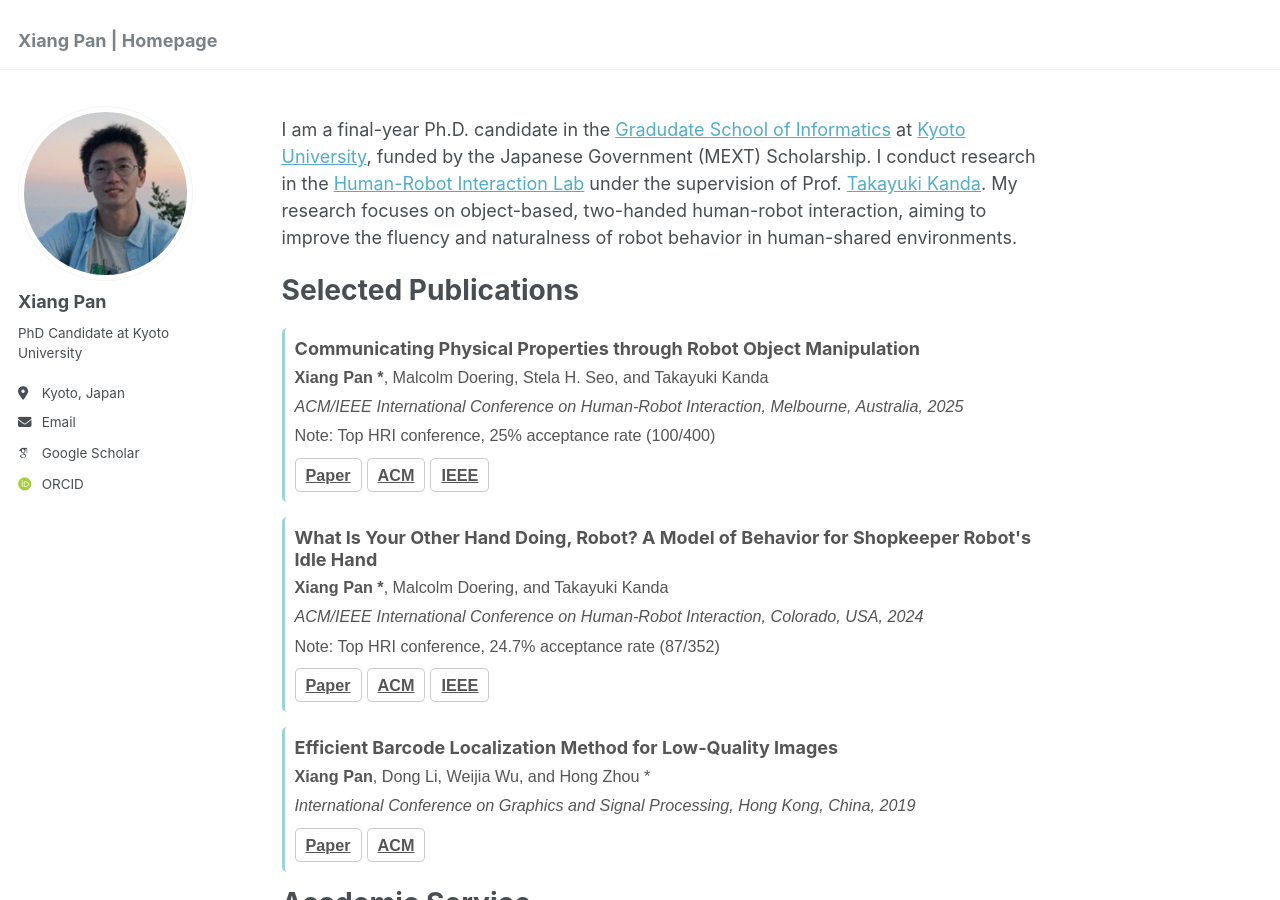
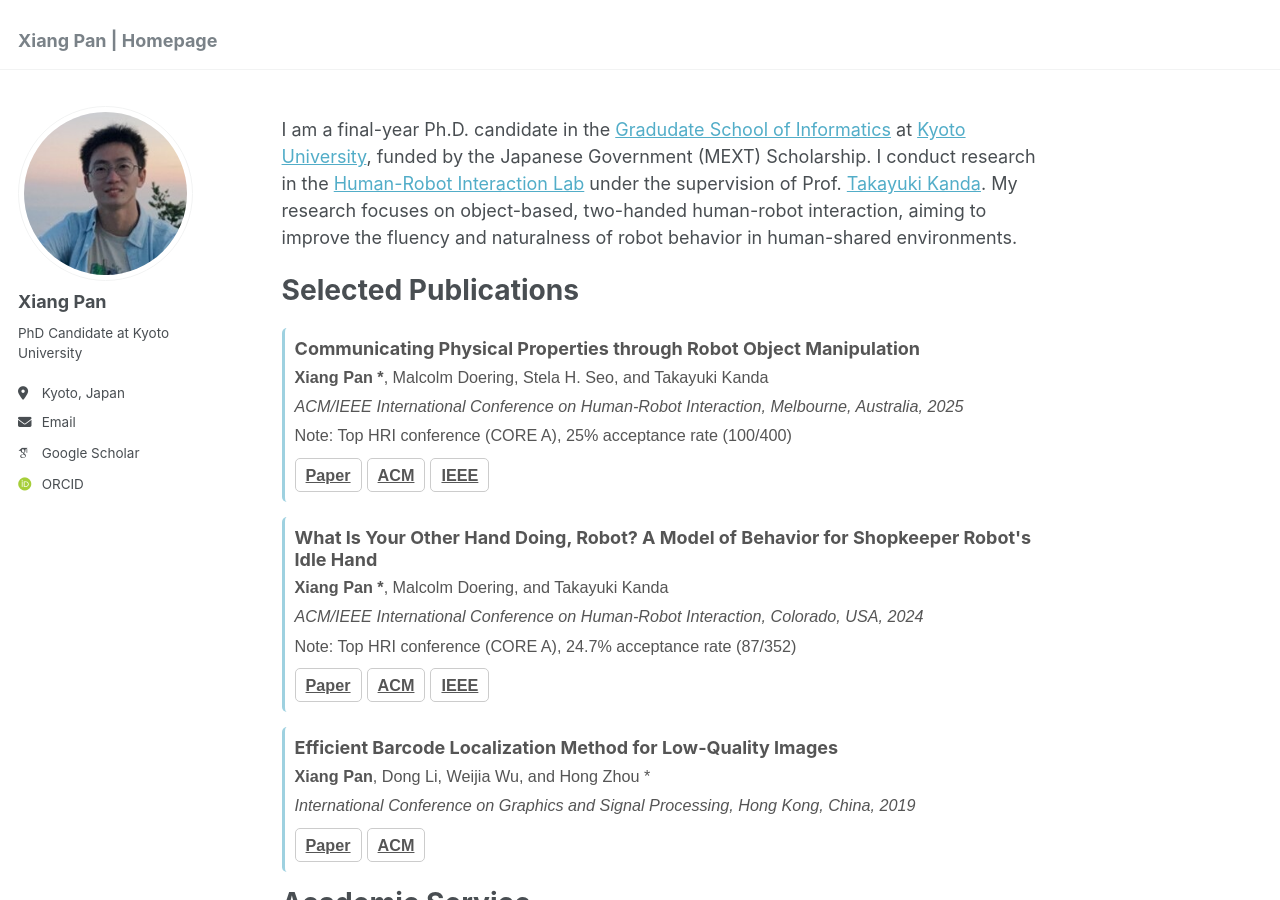
Before and after one commit to pan-xiang/pan-xiang.github.io, a Jekyll site: the page built from _pages/about.md, in a window 1280 px wide and 900 px high. Built offline with Jekyll 4.4.1, drawn with Linux system fonts in a browser that asks for light colours; some web fonts are replaced; a script that is not in the unit is left out.

Commit message:
Update about.md

```diff
--- a/_pages/about.md
+++ b/_pages/about.md
@@ -24,7 +24,7 @@ I am a final-year Ph.D. candidate in the [Gradudate School of Informatics](https
     <h3>Communicating Physical Properties through Robot Object Manipulation</h3>
     <p><strong>Xiang Pan *</strong>, Malcolm Doering, Stela H. Seo, and Takayuki Kanda</p>
     <p><em>ACM/IEEE International Conference on Human-Robot Interaction, Melbourne, Australia, 2025</em></p>
-    <p>Note: Top HRI conference, 25% acceptance rate (100/400)</p>
+    <p>Note: Top HRI conference (CORE A), 25% acceptance rate (100/400)</p>
     <div class="links">
       <a href="files/HRI2025.pdf" class="button" target="_blank">Paper</a>
       <a href="https://dl.acm.org/doi/10.5555/3721488.3721579" class="button" target="_blank">ACM</a>
@@ -36,7 +36,7 @@ I am a final-year Ph.D. candidate in the [Gradudate School of Informatics](https
     <h3>What Is Your Other Hand Doing, Robot? A Model of Behavior for Shopkeeper Robot's Idle Hand</h3>
     <p><strong>Xiang Pan *</strong>, Malcolm Doering, and Takayuki Kanda</p>
     <p><em>ACM/IEEE International Conference on Human-Robot Interaction, Colorado, USA, 2024</em></p>
-    <p>Note: Top HRI conference, 24.7% acceptance rate (87/352)</p>
+    <p>Note: Top HRI conference (CORE A), 24.7% acceptance rate (87/352)</p>
     <div class="links">
       <a href="files/HRI2024.pdf" class="button" target="_blank">Paper</a>
       <a href="https://dl.acm.org/doi/10.1145/3610977.3634986" class="button" target="_blank">ACM</a>
```
